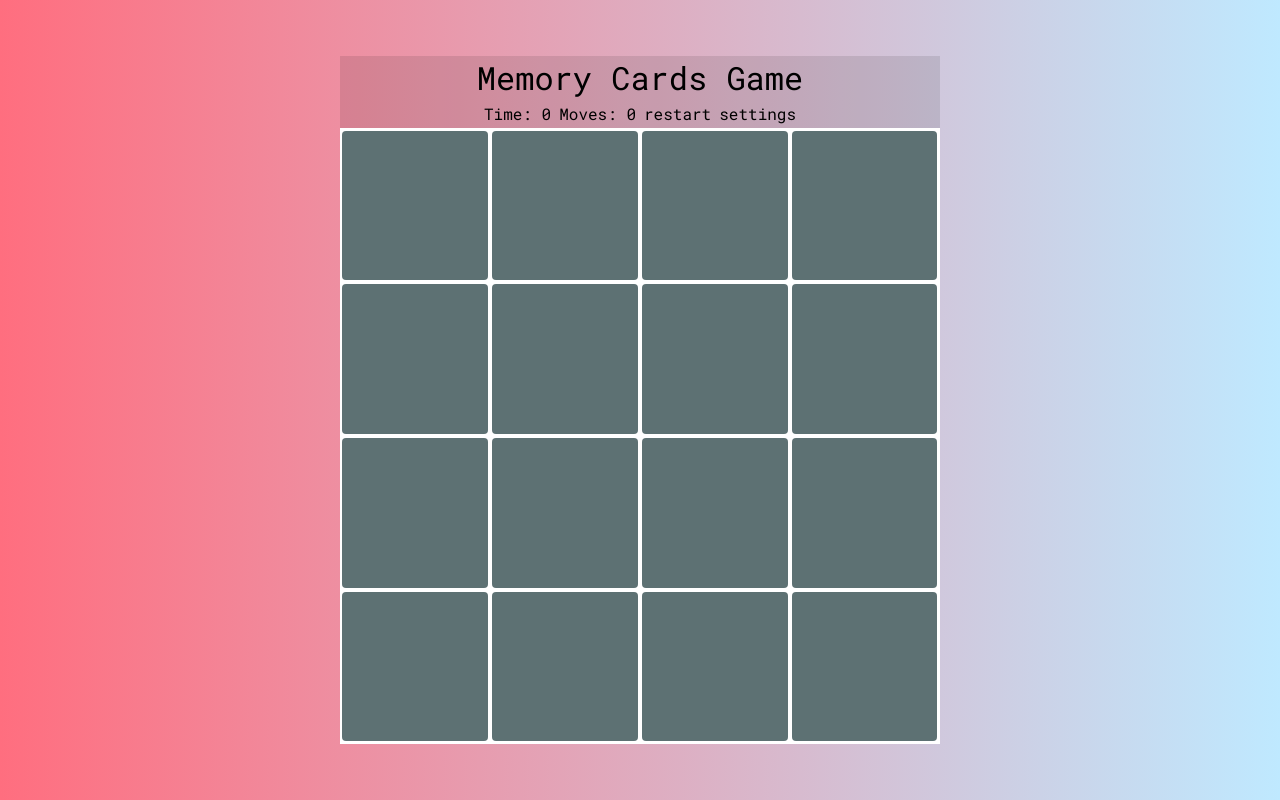
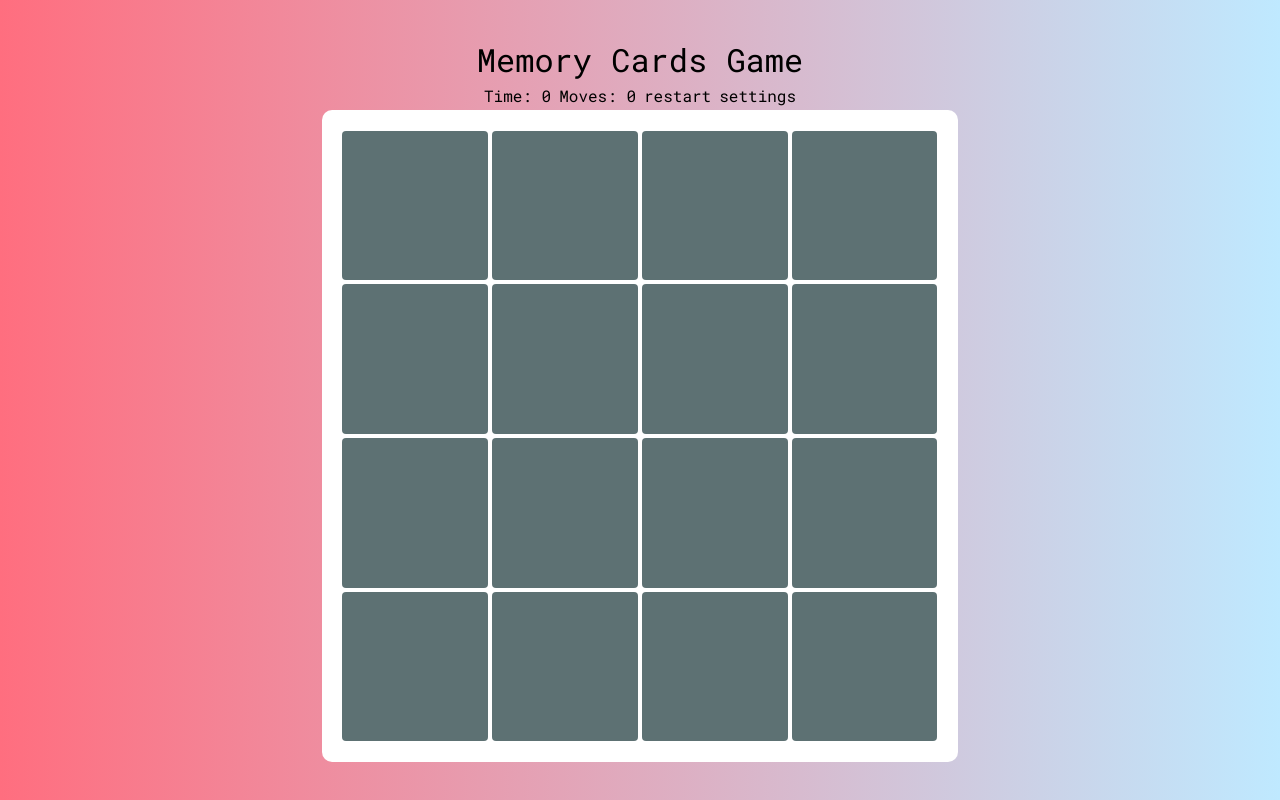
Before and after one commit to pro100andrik/MemoryCards, a React (Create React App) app: page / in a window 1280 px wide. Built offline with nearby package versions, Linux system fonts and the light colour scheme.

Commit message:
style fixes

```diff
--- a/src/App.css
+++ b/src/App.css
@@ -11,14 +11,20 @@ body {
 }
 
 .wrapper {
-  background: rgba(0, 0, 0, 0.1);
+  /* background: rgba(0, 0, 0, 0.1); */
   width: calc(100vw - 100px);
   max-width: 600px;
   min-width: 400px;
-
+  position: relative;
   display: flex;
   align-items: center;
   flex-direction: column;
+}
+
+.win-message {
+  position: absolute;
+  top: -50px;
+  font-size: 2em;
 }
 
 .title-box {
@@ -36,6 +42,8 @@ body {
 .game-box {
   background-color: #fff;
   width: 100%;
+  padding: 3%;
+  border-radius: 10px;
 }
 
 .card {
```
